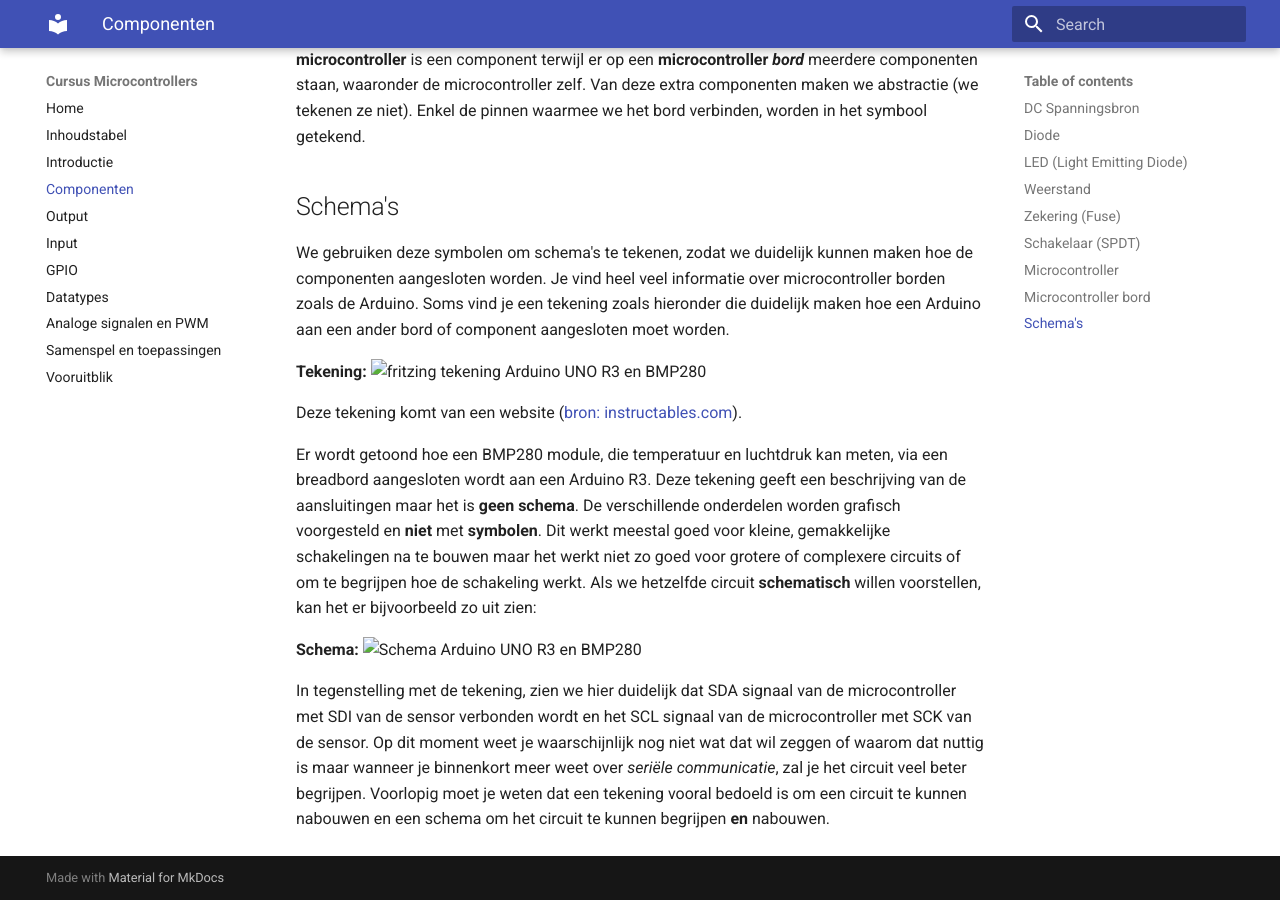
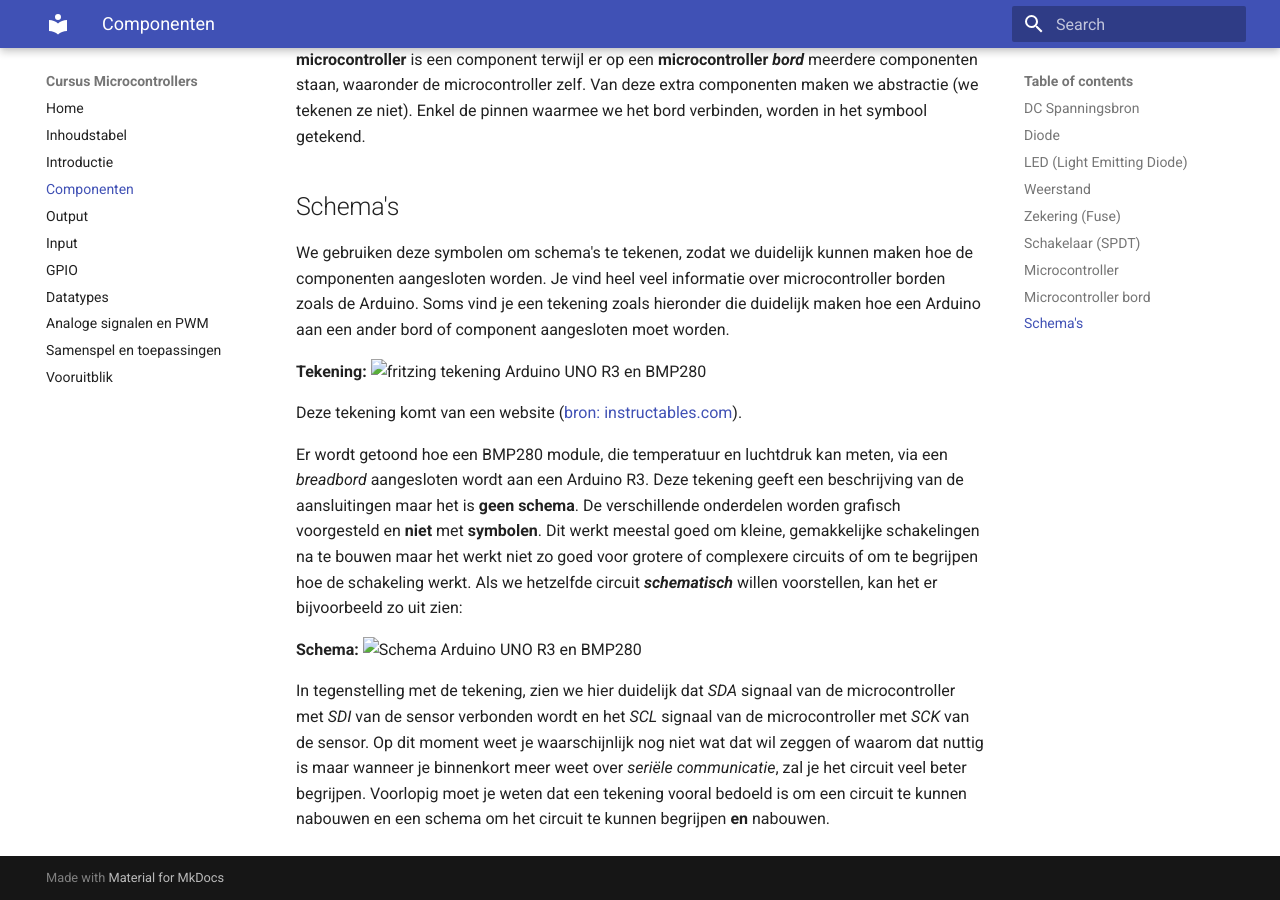
Before and after one commit to guybuys/CursusMicrocontrollers, an MkDocs documentation site: the page built from docs/componenten.md, in a window 1280 px wide and 900 px high, scrolled down 4631 px. Built offline with MkDocs 1.6.1 and Material for MkDocs 9.7.7, drawn with Linux system fonts in a browser that asks for light colours; some of the changed text lies outside the part shown.

Commit message:
Spellingsfouten verbeterd

```diff
--- a/docs/componenten.md
+++ b/docs/componenten.md
@@ -70,9 +70,9 @@
 
 Deze tekening komt van een website ([bron: instructables.com](https://www.instructables.com/How-to-Use-the-Adafruit-BMP280-Sensor-Arduino-Tuto/)).
 
-Er wordt getoond hoe een BMP280 module, die temperatuur en luchtdruk kan meten, via een breadbord aangesloten wordt aan een Arduino R3. Deze tekening geeft een beschrijving van de aansluitingen maar het is **geen schema**. De verschillende onderdelen worden grafisch voorgesteld en **niet** met **symbolen**. Dit werkt meestal goed voor kleine, gemakkelijke schakelingen na te bouwen maar het werkt niet zo goed voor grotere of complexere circuits of om te begrijpen hoe de schakeling werkt. Als we hetzelfde circuit **schematisch** willen voorstellen, kan het er bijvoorbeeld zo uit zien:
+Er wordt getoond hoe een BMP280 module, die temperatuur en luchtdruk kan meten, via een *breadbord* aangesloten wordt aan een Arduino R3. Deze tekening geeft een beschrijving van de aansluitingen maar het is **geen schema**. De verschillende onderdelen worden grafisch voorgesteld en **niet** met **symbolen**. Dit werkt meestal goed om kleine, gemakkelijke schakelingen na te bouwen maar het werkt niet zo goed voor grotere of complexere circuits of om te begrijpen hoe de schakeling werkt. Als we hetzelfde circuit ***schematisch*** willen voorstellen, kan het er bijvoorbeeld zo uit zien:
 
  **Schema:**
  ![Schema Arduino UNO R3 en BMP280](img\ac_schematic_like_instructables.png)
 
- In tegenstelling met de tekening, zien we hier duidelijk dat SDA signaal van de microcontroller met SDI van de sensor verbonden wordt en het SCL signaal van de microcontroller met SCK van de sensor. Op dit moment weet je waarschijnlijk nog niet wat dat wil zeggen of waarom dat nuttig is maar wanneer je binnenkort meer weet over *seriële communicatie*, zal je het circuit veel beter begrijpen. Voorlopig moet je weten dat een tekening vooral bedoeld is om een circuit te kunnen nabouwen en een schema om het circuit te kunnen begrijpen **en** nabouwen.
+ In tegenstelling met de tekening, zien we hier duidelijk dat *SDA* signaal van de microcontroller met *SDI* van de sensor verbonden wordt en het *SCL* signaal van de microcontroller met *SCK* van de sensor. Op dit moment weet je waarschijnlijk nog niet wat dat wil zeggen of waarom dat nuttig is maar wanneer je binnenkort meer weet over *seriële communicatie*, zal je het circuit veel beter begrijpen. Voorlopig moet je weten dat een tekening vooral bedoeld is om een circuit te kunnen nabouwen en een schema om het circuit te kunnen begrijpen **en** nabouwen.
```
Also changed, not shown: other parts of docs/componenten.md (+3 -3 lines), docs/introductie.md (+1 -1 lines), docs/output.md (+2 -2 lines).
